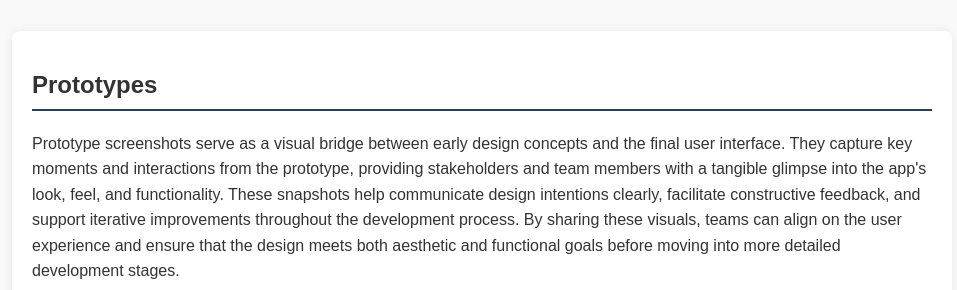
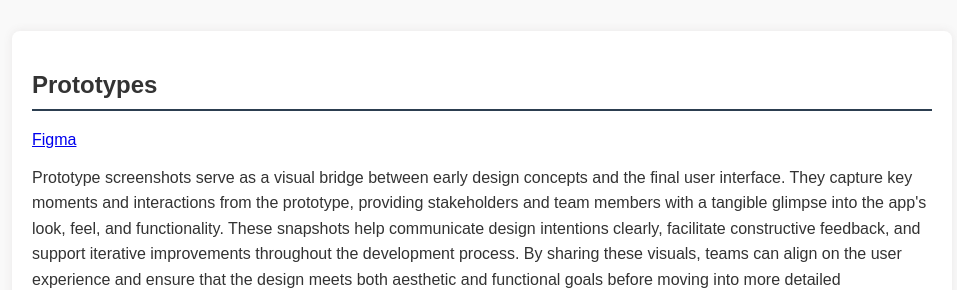
Before and after one commit to Yibhir0/mini-project-357, a plain HTML site: page index.html in a window 1280 px wide. Shown: the part 2540-2830 px from the top of the page, without its empty margins (158-1115 px from the left). Drawn offline with Linux system fonts and the light colour scheme.

Commit message:
added link to figma

```diff
--- a/index.html
+++ b/index.html
@@ -82,6 +82,11 @@
 
     <section class="section">
       <h2>Prototypes</h2>
+      <a
+        target="_blank"
+        href="https://www.figma.com/design/oHIjO10VyhlUYFH7Z6Am0T/mini-project-357?node-id=0-1&m=dev&t=O3ZC69F0IWO3n8rT-1"
+        >Figma</a
+      >
       <p>
         Prototype screenshots serve as a visual bridge between early design
         concepts and the final user interface. They capture key moments and
```
